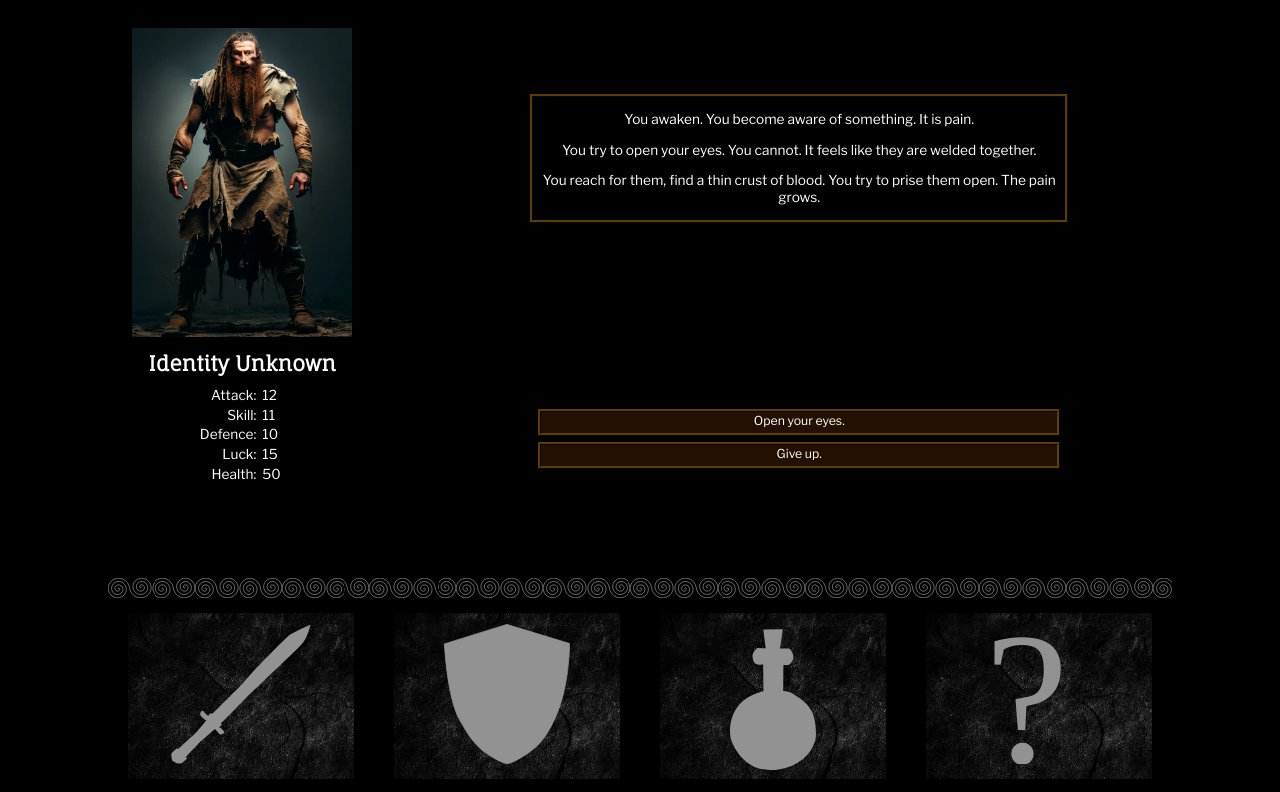
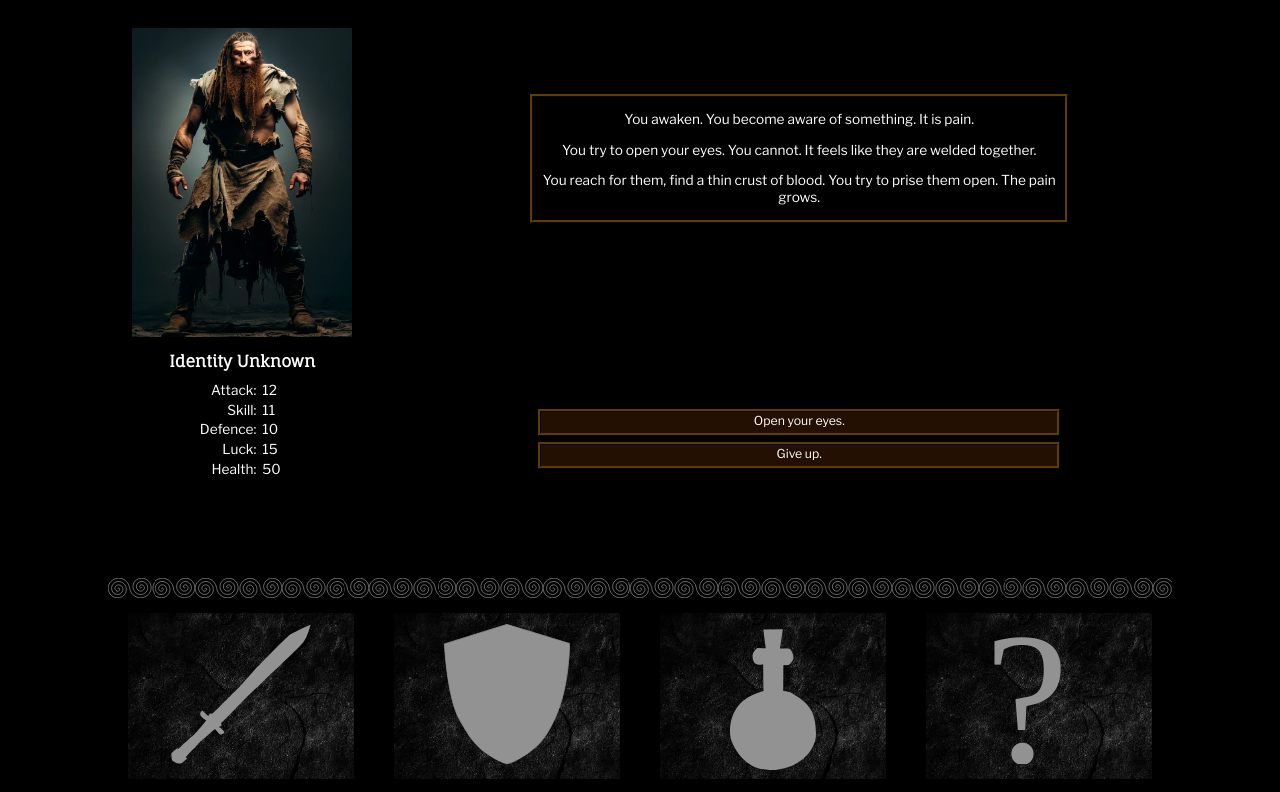
Before and after one commit to rowlandcoping/lost-king-part1, a plain HTML site: page index.html in a window 1280 px wide. Both pictures are taken after a click on the button "Start Game!". Shown: the part 80-872 px from the top of the page. Drawn offline with Linux system fonts and the light colour scheme.

Commit message:
FIX: reverted character name header

```diff
--- a/index.html
+++ b/index.html
@@ -135,7 +135,7 @@
                         <div id="character-image">
                         </div>
                         <div id="character-stats">
-                            <h2 id="character-sheet-name">Identity Unknown</h2>
+                            <h3 id="character-sheet-name">Identity Unknown</h3>
                             <table id="character-stats-table">
                                 <tr>
                                     <td class="stat-name">Attack:</td>
```
